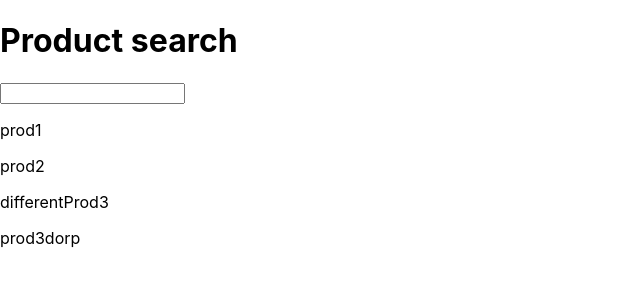
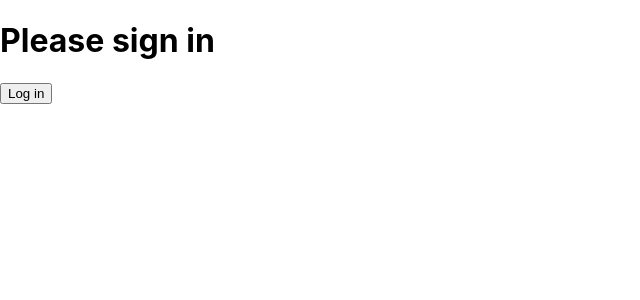
Before and after one commit to MichalBroos/TDP-13-16_MERN, a React (Create React App) app in the folder 16_React/first-react-app/: page / in a window 1280 px wide. Shown: the top 300 px of the page, without its empty margins (0-640 px from the left). Built offline with nearby package versions, Linux system fonts and the light colour scheme.

Commit message:
Add React Static Data exercise Quick solution

```diff
--- a/16_React/first-react-app/src/App.js
+++ b/16_React/first-react-app/src/App.js
@@ -5,7 +5,8 @@ import './App.css';
 // import ComponentWithProps from './ComponentWithProps';
 // import SaveCustomer from './SaveCustomer';
 // import Car from './Car';
-import ProductTable from './ProductTable';
+// import ProductTable from './ProductTable';
+import LoginControl from './LoginControl';
 
 function App() {
   return (
@@ -55,9 +56,12 @@ function App() {
 
     // <Car/>
 
-    <ProductTable products={JSON.stringify(
-      [{id: 1, name: "prod1"}, {id: 2, name: "prod2"}, {id: 3, name: "differentProd3"}, {id: 4, name: "prod3dorp"}]
-    )}/>
+    // <ProductTable products={JSON.stringify(
+    //   [{id: 1, name: "prod1"}, {id: 2, name: "prod2"}, {id: 3, name: "differentProd3"}, {id: 4, name: "prod3dorp"}]
+    // )}/>
+
+    // D3
+    <LoginControl/>
   );
 }
 
--- /dev/null
+++ b/16_React/first-react-app/src/LoginControl.js
@@ -0,0 +1,23 @@
+import {useState} from 'react';
+
+const LoginControl = () => {
+    const [loggedIn, setLoggedIn] = useState(false);
+
+    let headerText, buttonText;
+    if (!loggedIn) {
+        headerText = "Please sign in";
+        buttonText = "Log in";
+    } else {
+        headerText = "Welcome back!";
+        buttonText = "Log out";
+    }
+
+    return (
+        <>
+            <h1>{headerText}</h1>
+            <button onClick={() => setLoggedIn(!loggedIn)}>{buttonText}</button>
+        </>
+    );
+}
+
+export default LoginControl;
```
